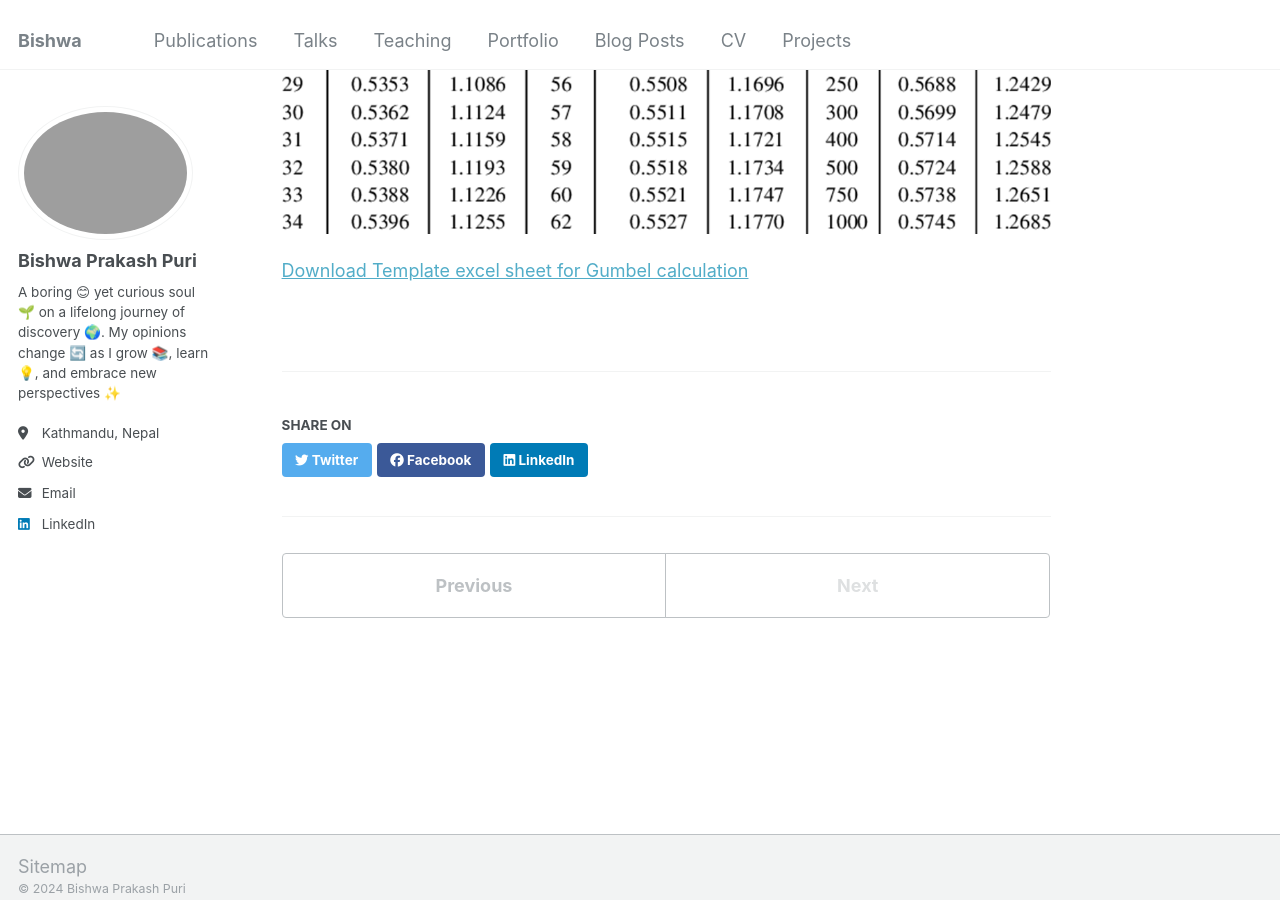
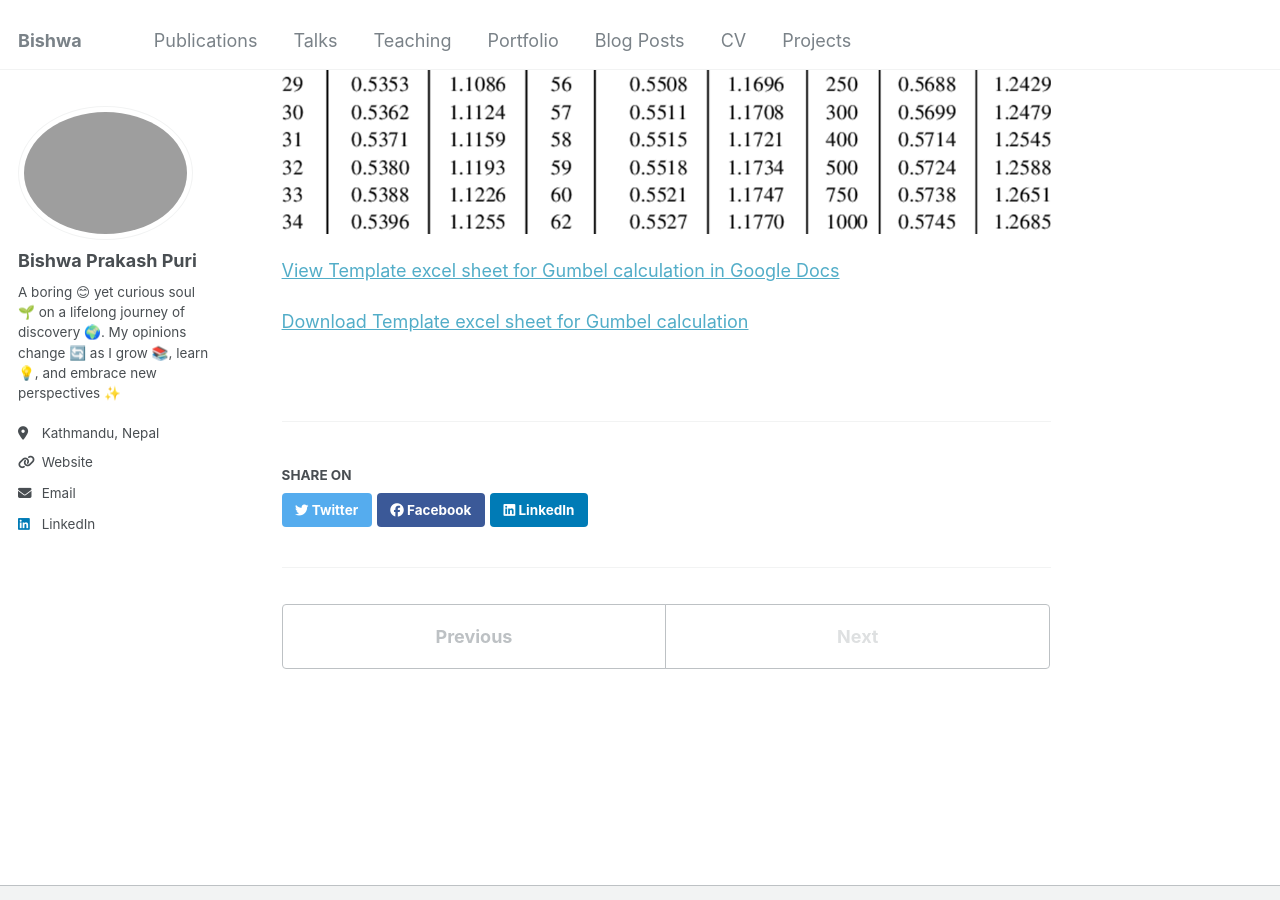
Before and after one commit to workBishwa/imBishwa, a Jekyll site: the page built from _teaching/Gumbel_equation_for_flood_frequency_analysis.md, in a window 1280 px wide and 900 px high, scrolled down 2599 px. Built offline with Jekyll 4.4.1, drawn with Linux system fonts in a browser that asks for light colours.

Commit message:
doc_view excel

```diff
--- a/_teaching/Gumbel_equation_for_flood_frequency_analysis.md
+++ b/_teaching/Gumbel_equation_for_flood_frequency_analysis.md
@@ -65,4 +65,6 @@ Where:
 
 ![Yn and Sn in Gumbel's Extreme Value Distribution](https://workbishwa.github.io/imBishwa/images/Yn_Sn_value_for_gumbel_distribution.png)
 
+[View Template excel sheet for Gumbel calculation in Google Docs](https://docs.google.com/viewer?url=https://workbishwa.github.io/imBishwa/files/gumbel_calculation_template.xlsx)
+
 [Download Template excel sheet for Gumbel calculation](https://workbishwa.github.io/imBishwa/files/gumbel_calculation_template.xlsx)
```
